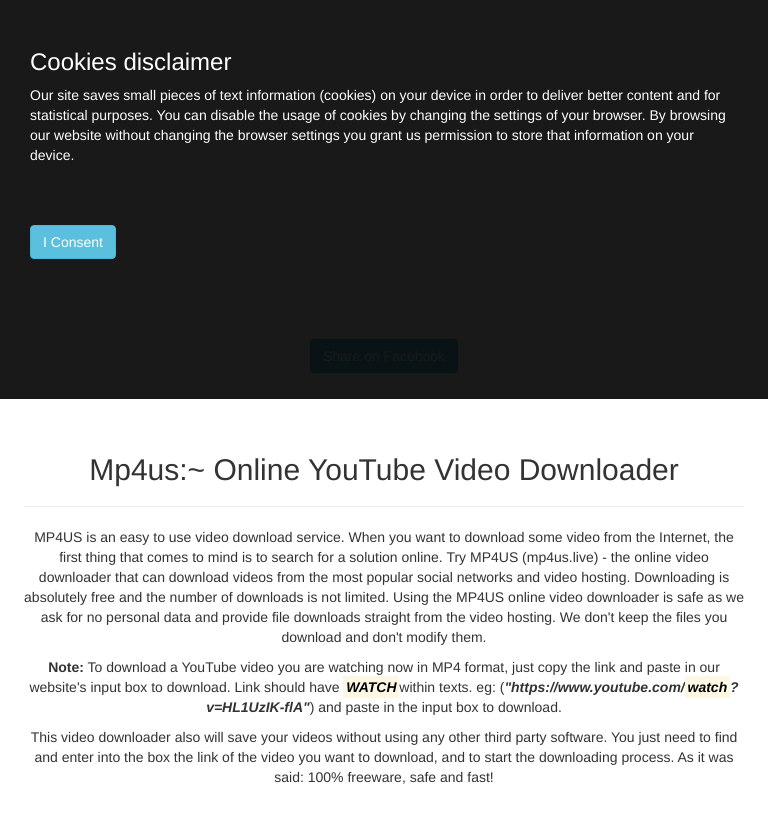
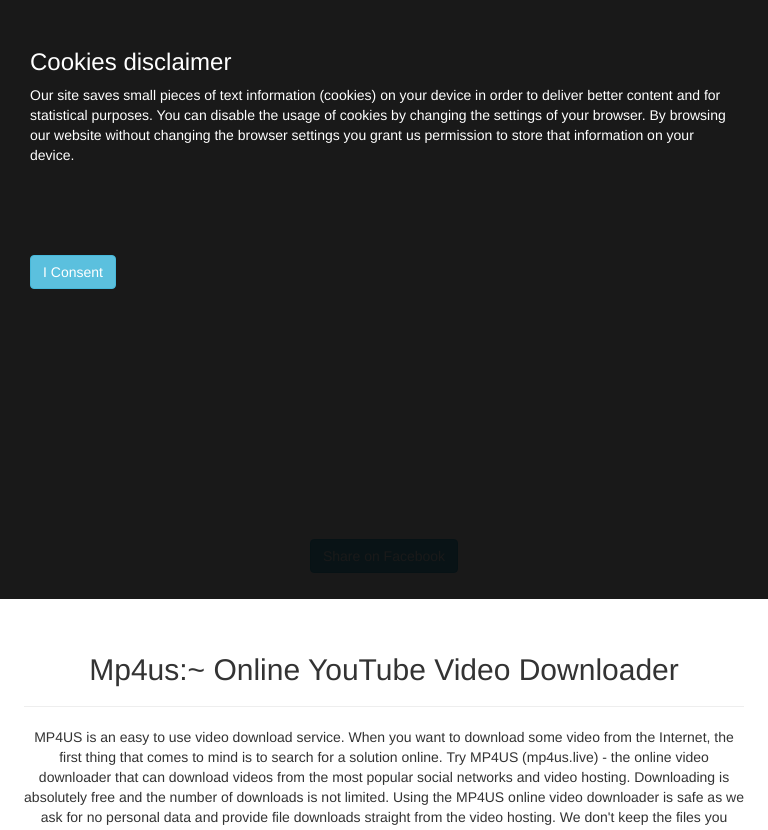
Before and after one commit to kaelzubs/youtube_downloader, a Flask app: page / in a window 768 px wide. Shown: the part 636-1466 px from the top of the page. Run offline with Flask 2, Linux system fonts and the light colour scheme; some libraries are stand-ins or nearby versions.

Commit message:
commit me

```diff
--- a/static/styles/main.css
+++ b/static/styles/main.css
@@ -173,10 +173,10 @@ button {
     }
     #cookie-consent-container {
         position: relative;
-        height: 400px;
+        height: 600px;
     }
     #cookie-consent {
         position: relative;
-        top: 50px;
+        top: 80px;
     }
 }
```
